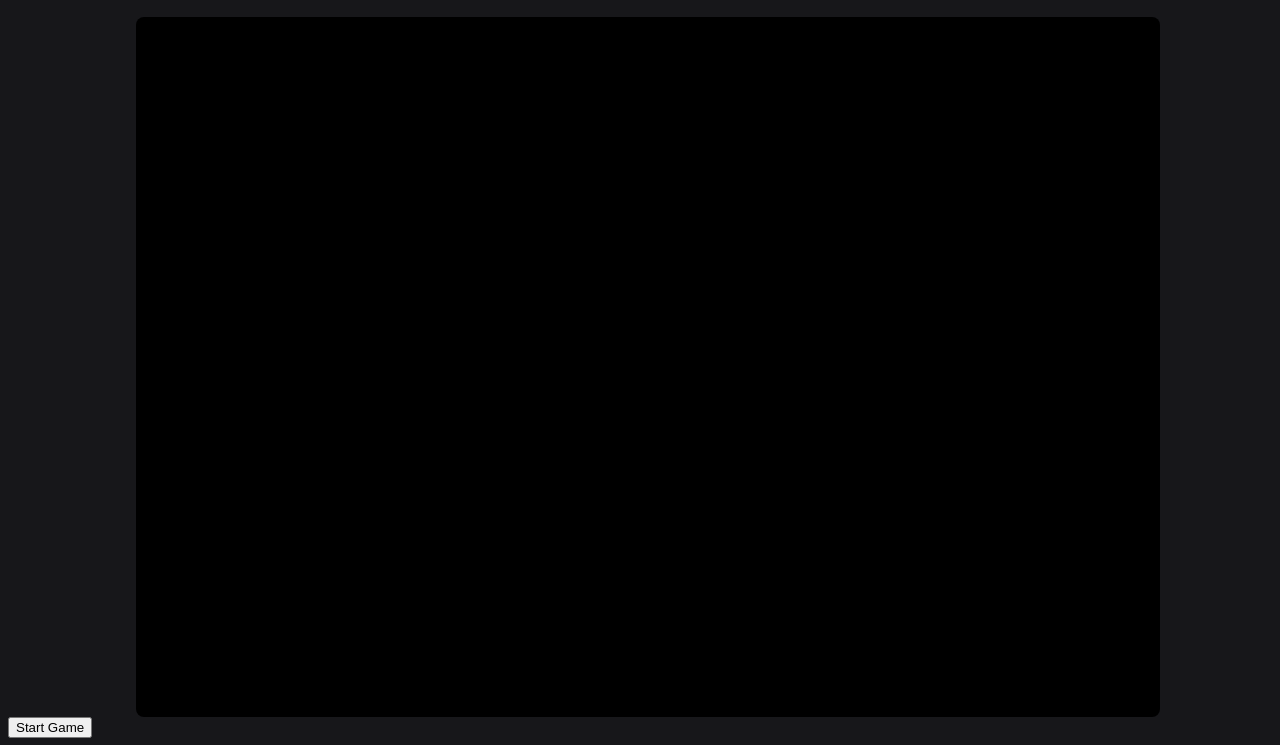
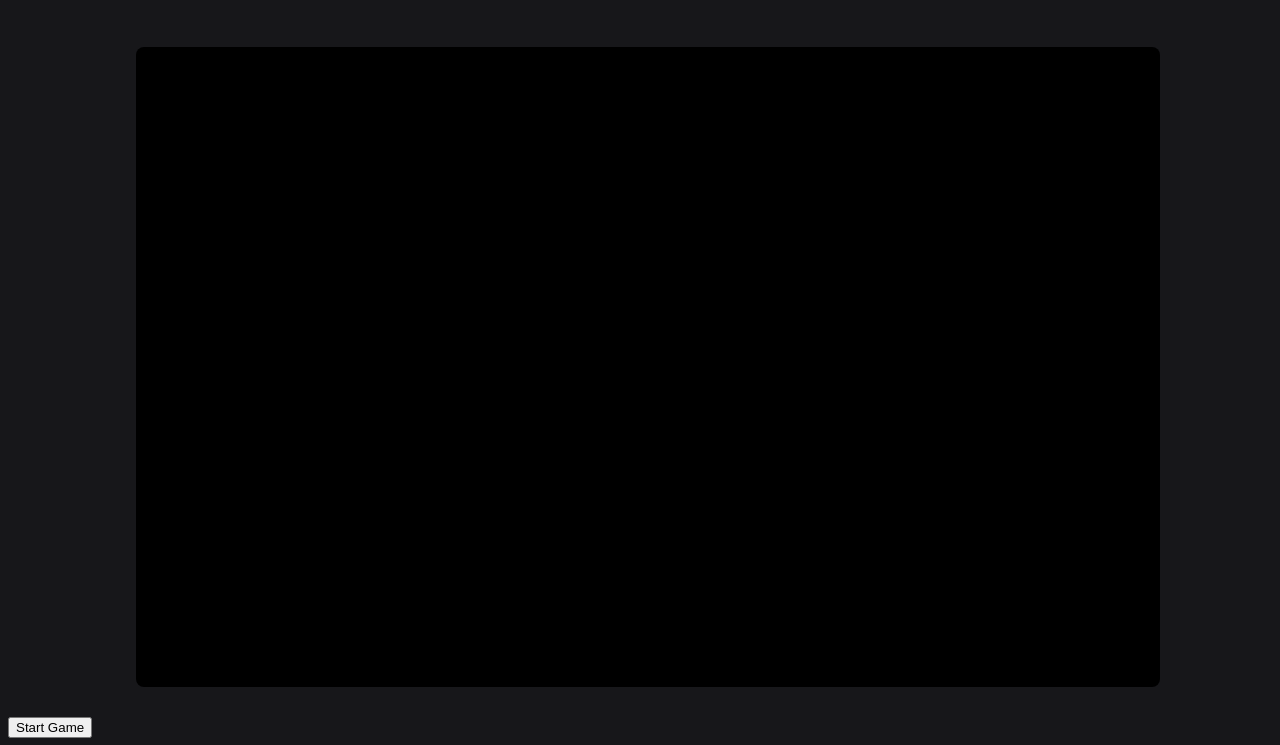
Before and after one commit to everkeen/RWGames, a website: page main/games/powders/index.html in a window 1280 px wide. Shown: the part 49-794 px from the top of the page. Drawn offline with Linux system fonts and the light colour scheme.

Commit message:
Bug fixes and change to styling to make it easier for mobile users to figure out how to play

```diff
--- a/main/static/main.css
+++ b/main/static/main.css
@@ -40,6 +40,8 @@ html a:visited {
     height: calc(100vh - 100px);
     width: 100vw;
     overflow: hidden;
+    padding: 0;
+    margin: 0;
 }
 
 main {
@@ -64,12 +66,13 @@ footer {
 .game-canvas {
     height: auto;
     width: 80%;
-    max-height: calc(100vh - 100px);
+    max-height: 80vh;
     max-width: 80vw;
     background-color: #000000;
     border-radius: 8px;
     justify-self: center;
     object-fit: contain;
+    margin: 0;
     /* Prevent default touch actions for better mobile support */
     touch-action: none;
 }
--- a/src/powders.ts
+++ b/src/powders.ts
@@ -1945,6 +1945,9 @@ function particleWalkSideways(game: Powders, particle: Particle, direction: numb
     }
 }
 function particleJump(game: Powders, particle: Particle) {
+    if (game.isFree(particle.x, particle.y + 1)) {
+        return; // Cannot jump, no ground
+    }
     // Try to "jump" up, then sideways, then up again if needed.
     if (game.isFree(particle.x, particle.y - 1)) {
         game.swapParticles(particle.x, particle.y, particle.x, particle.y - 1);
```
Also changed, not shown: main/dist/powders.js, 2 other files.
